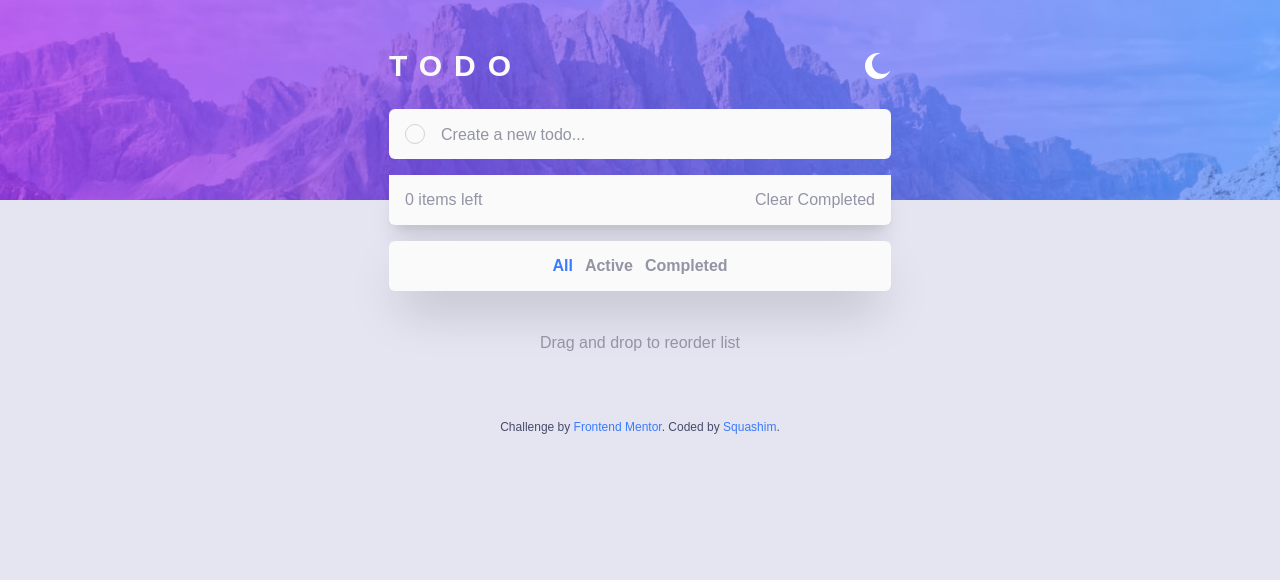
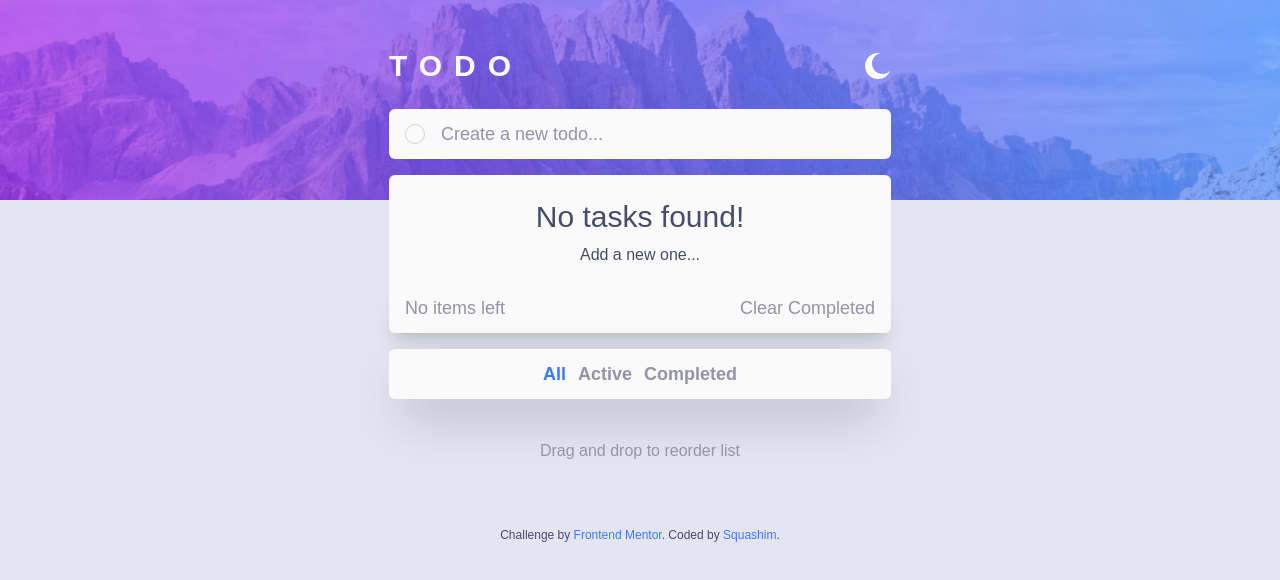
Before and after one commit to Squashim/todo-app, a React (Create React App) app: page / in a window 1280 px wide. Shown: the top 580 px of the page. Built offline with nearby package versions, Linux system fonts and the light colour scheme.

Commit message:
70% done

```diff
--- a/src/App.js
+++ b/src/App.js
@@ -5,7 +5,7 @@ import TodoList from "./components/TodoList";
 
 function App() {
 	return (
-		<div className='scroll-smooth w-full h-screen dark:bg-darkGrayBg bg-lightGray200 overflow-y-scroll'>
+		<div className='transition-all duration-500 ease scroll-smooth w-full h-screen dark:bg-darkGrayBg bg-lightGray200 overflow-y-scroll'>
 			<Header />
 			<TodoList />
 			<Footer />
--- a/src/components/FilterButton.js
+++ b/src/components/FilterButton.js
@@ -6,8 +6,8 @@ const FilterButton = ({ name, isPressed, setFilter }) => {
 			onClick={() => setFilter(name)}
 			className={
 				isPressed
-					? "sm:text-base capitalize font-bold cursor-pointer text-sm  text-primary"
-					: "sm:text-base capitalize font-bold hover:text-lightGray500 dark:hover:text-darkGray300Hover cursor-pointer text-sm dark:text-darkInputText text-lightGray400"
+					? "sm:text-lg capitalize font-bold cursor-pointer text-sm  text-primary"
+					: "sm:text-lg capitalize font-bold hover:text-lightGray500 dark:hover:text-darkGray300Hover cursor-pointer text-sm dark:text-darkInputText text-lightGray400"
 			}>
 			{name}
 		</button>
--- a/src/components/Header.js
+++ b/src/components/Header.js
@@ -8,10 +8,10 @@ const Header = () => {
 		<div
 			className={
 				mode
-					? 'w-full h-[200px] desktop:bg-[url("./assets/bg-desktop-light.jpg")] bg-[url("./assets/bg-mobile-light.jpg")] bg-no-repeat bg-center bg-cover'
-					: 'w-full h-[200px] desktop:bg-[url("./assets/bg-desktop-dark.jpg")] bg-[url("./assets/bg-mobile-dark.jpg")] bg-no-repeat bg-center bg-cover'
+					? 'transition-all duration-500 ease w-full h-[200px] desktop:bg-[url("./assets/bg-desktop-light.jpg")] bg-[url("./assets/bg-mobile-light.jpg")] bg-no-repeat bg-center bg-cover'
+					: 'transition-all duration-500 ease w-full h-[200px] desktop:bg-[url("./assets/bg-desktop-dark.jpg")] bg-[url("./assets/bg-mobile-dark.jpg")] bg-no-repeat bg-center bg-cover'
 			}>
-			<div className='flex items-center w-full justify-between px-6 pt-12 max-w-[550px] mx-auto'>
+			<div className=' flex items-center w-full justify-between px-6 pt-12 max-w-[550px] mx-auto'>
 				<h1 className='sm:text-3xl uppercase text-[26px] tracking-[12px] font-bold text-lightGray100  '>
 					todo
 				</h1>
--- /dev/null
+++ b/src/components/Placeholder.js
@@ -0,0 +1,24 @@
+import React from "react";
+
+const Placeholder = ({ filter }) => {
+	return (
+		<div className='text-center w-full bg-lightGray100 dark:bg-darkGrayTodoBg rounded-t-md p-4'>
+			<h2 className='sm:text-3xl text-2xl sm:my-2 text-lightGray500 dark:text-darkGrayText'>
+				{filter === "all"
+					? "No tasks found!"
+					: filter === "active"
+					? "No active tasks found!"
+					: "No completed tasks found!"}
+			</h2>
+			<p className='text-lightGray500 dark:text-darkGrayText sm:text-base mt-2 text-xs'>
+				{filter === "all"
+					? "Add a new one..."
+					: filter === "active"
+					? "You don't have active tasks..."
+					: "You don't have completed tasks..."}
+			</p>
+		</div>
+	);
+};
+
+export default Placeholder;
--- a/src/components/Todo.js
+++ b/src/components/Todo.js
@@ -6,28 +6,28 @@ const Todo = ({ todos, completeTodo, removeTodo, filter, FILTER_MAP }) => {
 	return todos.filter(FILTER_MAP[filter]).map((todo, index) => (
 		<div
 			key={index}
-			className='flex items-center h-full min-h-[50px] bg-lightGray100 dark:bg-darkGrayTodoBg px-4 border-b border-b-lightGray300 dark:border-b-darkInputText w-full first:rounded-t-md'>
+			className=' flex items-center h-full min-h-[50px] bg-lightGray100 dark:bg-darkGrayTodoBg px-4 border-b border-b-lightGray300 dark:border-b-darkInputText w-full first:rounded-t-md'>
 			<div key={todo.id} className='w-full h-full flex items-center'>
 				{/* Circle */}
 				<div
 					onClick={todo.isComplete ? undefined : () => completeTodo(todo.id)}
 					className={
 						todo.isComplete
-							? "min-w-[20px] min-h-[20px] flex items-center justify-center rounded-full bg-gradient-to-br from-gradientFrom to-gradientTo mr-4"
-							: "flex items-center justify-center rounded-full cursor-pointer min-w-[20px] min-h-[20px] mr-4 bg-lightGray300 dark:bg-darkElements hover:bg-gradient-to-br from-gradientFrom to-gradientTo"
+							? "min-w-[22px] min-h-[22px] flex items-center justify-center rounded-full bg-gradient-to-br from-gradientFrom to-gradientTo mr-4"
+							: "flex items-center justify-center rounded-full cursor-pointer min-w-[22px] min-h-[22px] mr-4 bg-lightGray300 dark:bg-darkElements hover:bg-gradient-to-br from-gradientFrom to-gradientTo"
 					}>
 					{todo.isComplete ? (
 						<img src={check} alt='' />
 					) : (
-						<div className=' bg-lightGray100 dark:bg-darkGrayTodoBg rounded-full w-[19px] h-[19px] '></div>
+						<div className=' bg-lightGray100 dark:bg-darkGrayTodoBg rounded-full w-[20px] h-[20px] '></div>
 					)}
 				</div>
 				{/* Text */}
 				<div
 					className={
 						todo.isComplete
-							? "sm:text-base text-xs my-auto text-lightGray300 decoration-lightGray400 line-through dark:text-darkGray500 dark:decoration-darkGray400"
-							: "sm:text-base cursor-pointer text-xs my-auto text-lightGray500 dark:text-darkGrayText"
+							? "sm:text-lg text-xs my-auto text-lightGray300 decoration-lightGray400 line-through dark:text-darkGray500 dark:decoration-darkGray400"
+							: "sm:text-lg cursor-pointer text-xs my-auto text-lightGray500 dark:text-darkGrayText"
 					}>
 					{todo.text}
 				</div>
@@ -35,7 +35,7 @@ const Todo = ({ todos, completeTodo, removeTodo, filter, FILTER_MAP }) => {
 				<div
 					className='mr-0 ml-auto cursor-pointer '
 					onClick={() => removeTodo(todo.id)}>
-					<img src={close} alt='' className='w-[14px] h-[14px]' />
+					<img src={close} alt='' className='w-[16px] h-[16px]' />
 				</div>
 			</div>
 		</div>
--- a/src/components/TodoForm.js
+++ b/src/components/TodoForm.js
@@ -18,7 +18,7 @@ const TodoForm = (props) => {
 		setInput("");
 	};
 	return (
-		<div className='flex items-center w-full min-h-[50px] mb-4 h-full bg-lightGray100 dark:bg-darkGrayTodoBg rounded-md px-4'>
+		<div className=' flex items-center w-full min-h-[50px] mb-4 h-full bg-lightGray100 dark:bg-darkGrayTodoBg rounded-md px-4'>
 			<div className='min-w-[20px] min-h-[20px] rounded-full border-[1px] border-lightGray300 dark:border-darkElements mr-4'></div>
 			<form onSubmit={handleSubmit} className='w-full'>
 				<input
@@ -28,7 +28,7 @@ const TodoForm = (props) => {
 					onChange={handleChange}
 					value={input}
 					placeholder='Create a new todo...'
-					className='sm:text-base placeholder:sm:text-base w-full caret-primary bg-transparent text-sm dark:text-darkGrayText  text-lightGray500 placeholder:text-lightGray400 dark:placeholder:text-darkInputText border-none outline-none'
+					className='sm:text-lg placeholder:sm:text-lg w-full caret-primary bg-transparent text-sm dark:text-darkGrayText  text-lightGray500 placeholder:text-lightGray400 dark:placeholder:text-darkInputText border-none outline-none'
 				/>
 			</form>
 		</div>
--- a/src/components/TodoList.js
+++ b/src/components/TodoList.js
@@ -1,5 +1,6 @@
-import React, { useState } from "react";
+import React, { useEffect, useState } from "react";
 import FilterButton from "./FilterButton";
+import Placeholder from "./Placeholder";
 import Todo from "./Todo";
 import TodoForm from "./TodoForm";
 
@@ -52,10 +53,15 @@ const TodoList = () => {
 	));
 
 	return (
-		<>
 		<div className='max-w-[550px] mx-auto w-full flex flex-col p-6 items-center mt-[-115px] '>
+			{/* Todos input */}
 			<TodoForm onSubmit={addTodo} />
+
+			{/* Todos list */}
 			<div className='w-full h-full'>
+				{todos.filter(FILTER_MAP[filter]).length === 0 ? (
+					<Placeholder filter={filter} />
+				) : (
 					<Todo
 						filter={filter}
 						todos={todos}
@@ -63,9 +69,16 @@ const TodoList = () => {
 						removeTodo={removeTodo}
 						FILTER_MAP={FILTER_MAP}
 					/>
+				)}
+
+				{/* Todos info */}
 				<div className='dark:shadow-black/50 shadow-xl flex items-center h-full min-h-[50px] bg-lightGray100 dark:bg-darkGrayTodoBg px-4 w-full rounded-b-md'>
-						<div className='sm:text-base text-xs text-lightGray400 dark:text-darkInputText flex items-center justify-between w-full'>
-							<p>{todos.filter(FILTER_MAP[filter]).length} items left</p>
+					<div className='sm:text-lg text-xs text-lightGray400 dark:text-darkInputText flex items-center justify-between w-full'>
+						<p>
+							{todos.filter(FILTER_MAP[filter]).length === 0
+								? "No items left"
+								: `${todos.filter(FILTER_MAP[filter]).length} items left`}
+						</p>
 						<p
 							onClick={clearCompleted}
 							className='cursor-pointer hover:dark:text-darkGray300Hover hover:text-lightGray500'>
@@ -75,6 +88,7 @@ const TodoList = () => {
 				</div>
 			</div>
 
+			{/* Filter buttons */}
 			<div className='dark:shadow-black/50 shadow-2xl min-h-[50px] mt-4 justify-center w-full flex items-center bg-lightGray100 dark:bg-darkGrayTodoBg px-4 rounded-md gap-3 '>
 				{filterList}
 			</div>
@@ -83,7 +97,6 @@ const TodoList = () => {
 				Drag and drop to reorder list
 			</p>
 		</div>
-		</>
 	);
 };
 
```
Lines whose indentation alone changed are shown as unchanged.
